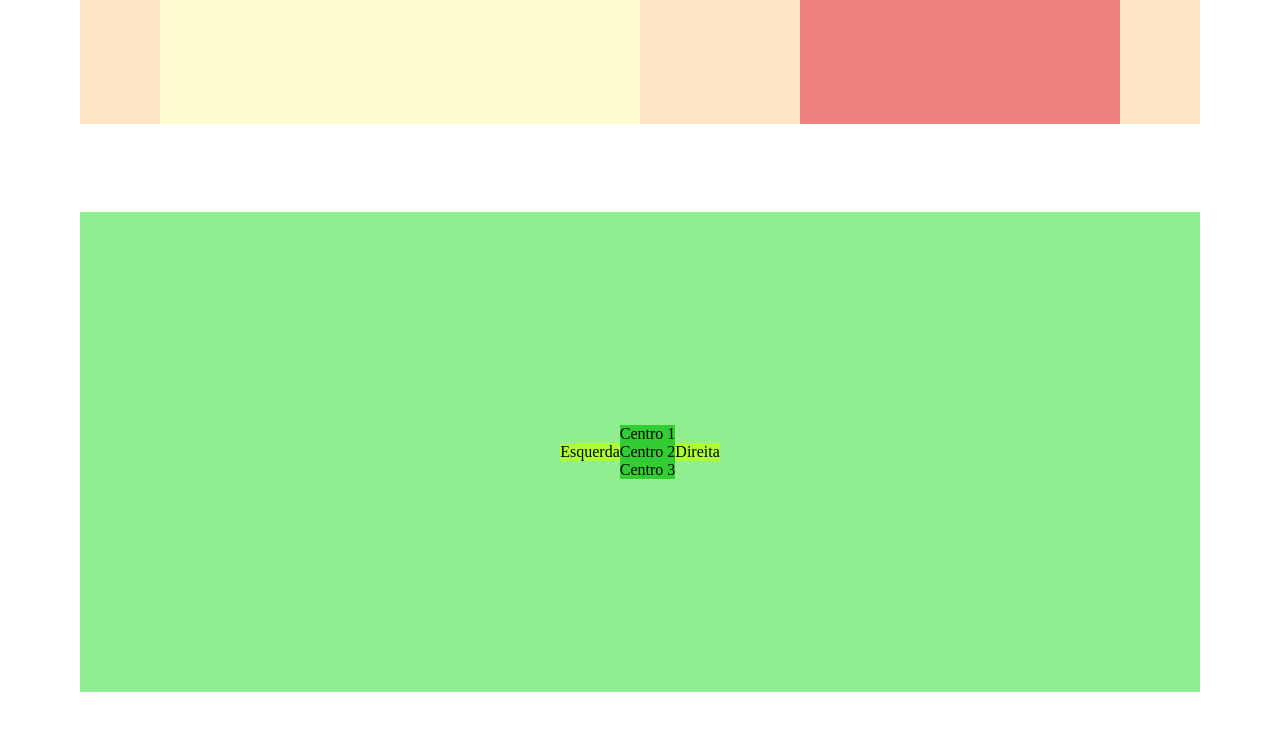
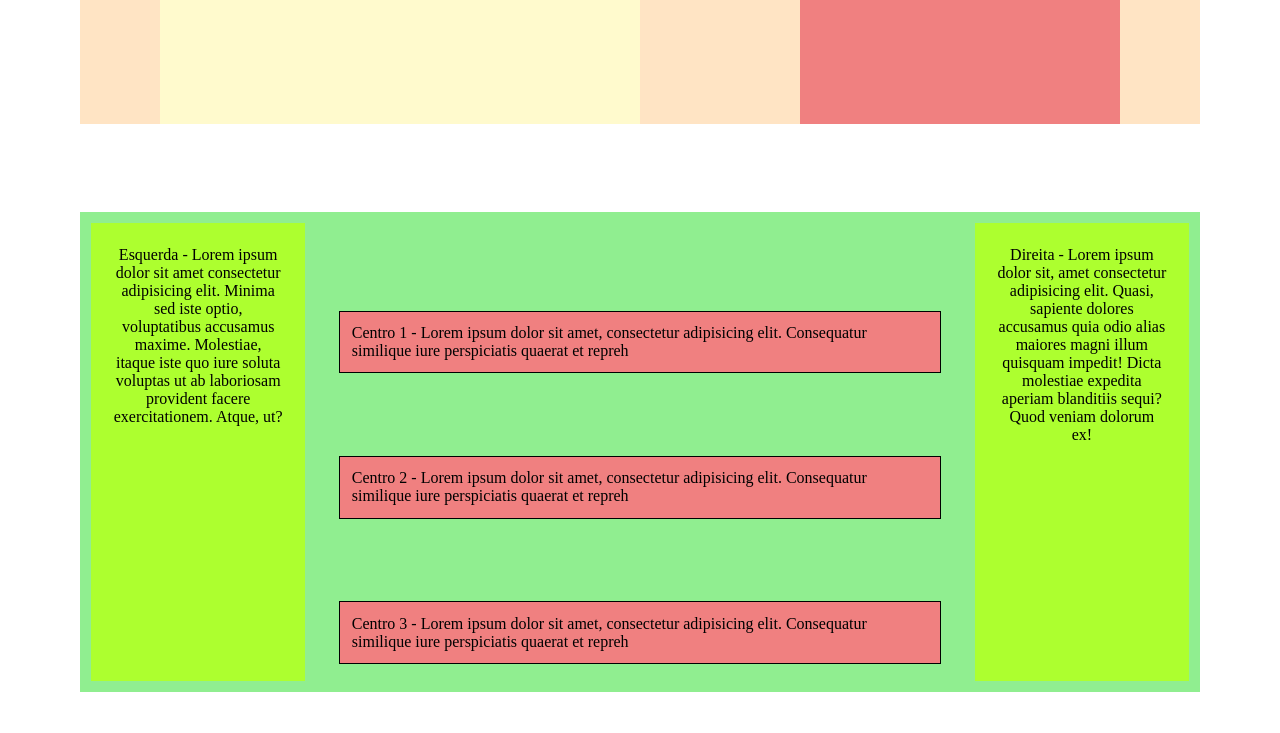
Before and after one commit to ViniciusTabosa/tecweb-trabalho-pratico01, a plain HTML site: page index.html in a window 1280 px wide. Shown: the part 1600-2333 px from the top of the page. Drawn offline with Linux system fonts and the light colour scheme.

Commit message:
colocando a area de propagandas como no requisito

```diff
--- a/index.html
+++ b/index.html
@@ -9,6 +9,7 @@
 </head>
 <body>
 
+    <!-- Cabecalho -->
     <header>
         <div class="set-logo">
             <img src="midia/logo150x80.png" alt="Logo Marvel vs DC">
@@ -97,18 +98,25 @@
             <h4>Redes sociais:</h4>
         </aside>
     </section>
+
     <!-- Livre 6 -->
     <section class="propagandas">
-        <!-- <h2>Propagandas</h2> -->
-        <aside class="prop-esquerda">Esquerda</aside>
+        <aside class="prop-laterais">
+            Esquerda - Lorem ipsum dolor sit amet consectetur adipisicing elit. Minima sed iste optio, voluptatibus accusamus maxime. Molestiae, itaque iste quo iure soluta voluptas ut ab laboriosam provident facere exercitationem. Atque, ut?
+        </aside>
+
         <div class="prop-centrais">
-            <article class="prop-centro">Centro 1</article>
-            <article class="prop-centro">Centro 2</article>
-            <article class="prop-centro">Centro 3</article>
+            <article class="prop-centro">Centro 1 - Lorem ipsum dolor sit amet, consectetur adipisicing elit. Consequatur similique iure perspiciatis quaerat et repreh</article>
+            <article class="prop-centro">Centro 2 - Lorem ipsum dolor sit amet, consectetur adipisicing elit. Consequatur similique iure perspiciatis quaerat et repreh</article>
+            <article class="prop-centro">Centro 3 - Lorem ipsum dolor sit amet, consectetur adipisicing elit. Consequatur similique iure perspiciatis quaerat et repreh</article>
         </div>
-        <aside class="prop-direita">Direita</aside>
+
+        <aside class="prop-laterais">
+            Direita - Lorem ipsum dolor sit, amet consectetur adipisicing elit. Quasi, sapiente dolores accusamus quia odio alias maiores magni illum quisquam impedit! Dicta molestiae expedita aperiam blanditiis sequi? Quod veniam dolorum ex!
+        </aside>
     </section>
 
+    <!-- Rodape -->
     <footer>
         <div class="rodape">
             Copyright 2022 - Disciplina Tec Web
--- a/main.css
+++ b/main.css
@@ -206,25 +206,33 @@ section.propagandas{
     height: 30rem;
     margin: auto;
     display: flex;
-    justify-content: center;
-    align-items: center;
+    flex-direction: row;
     background-color: lightgreen;
 }
 
 section.propagandas aside{
     background-color: greenyellow;
+    width: 20%;
+    margin: 1%;
 }
 
-section.propagandas aside.prop-esquerda{
-
+section.propagandas aside.prop-laterais{
+    padding: 2%;
+    text-align: center;
 }
 
-section.propagandas aside.prop-direita{
-
+section.propagandas div.prop-centrais{
+    display: flex;
+    flex-direction: column;
+    margin: 2%;
 }
 
-section.propagandas article{
-    background-color: limegreen;
+section.propagandas article.prop-centro {
+    background-color: lightcoral;
     display: flex;
+    margin: auto;
+    border: 1px black solid;
     flex-direction: column;
+    padding: 2%;
+    margin-bottom: 1%;
 }
```
